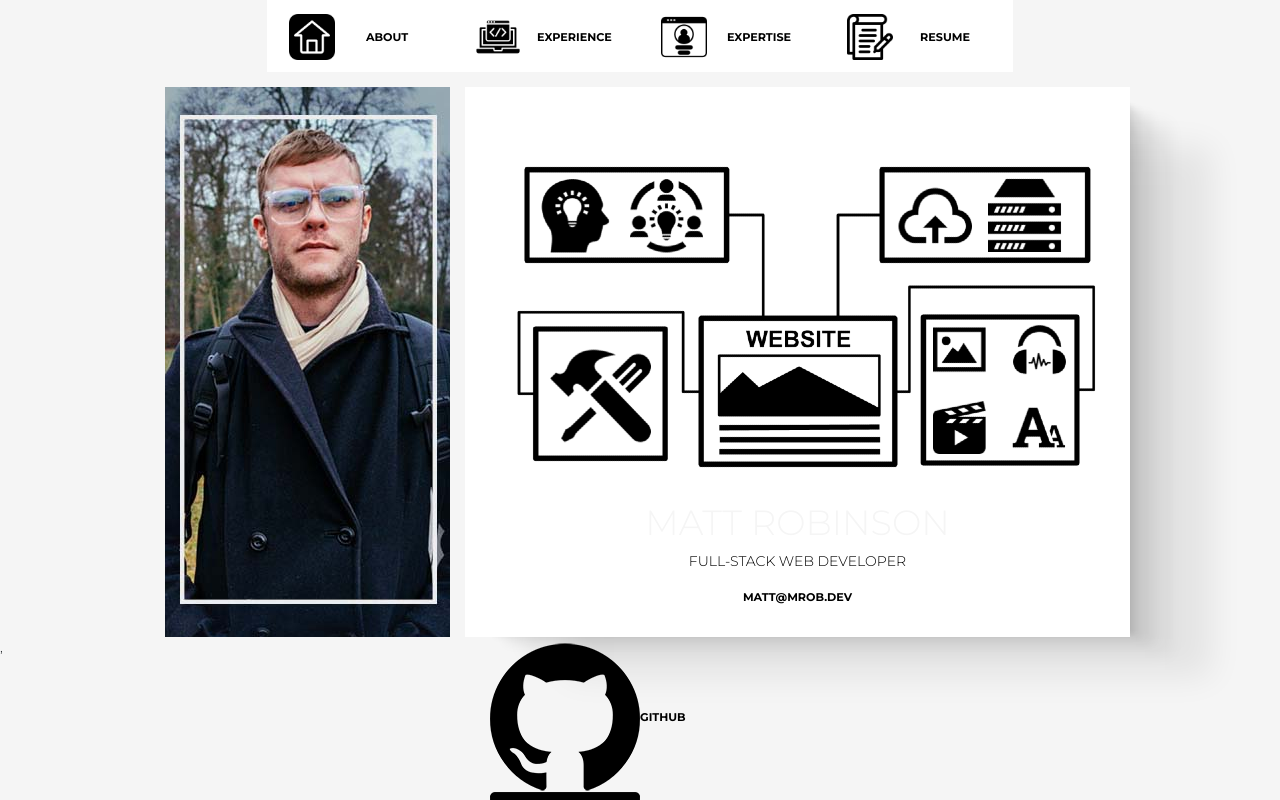
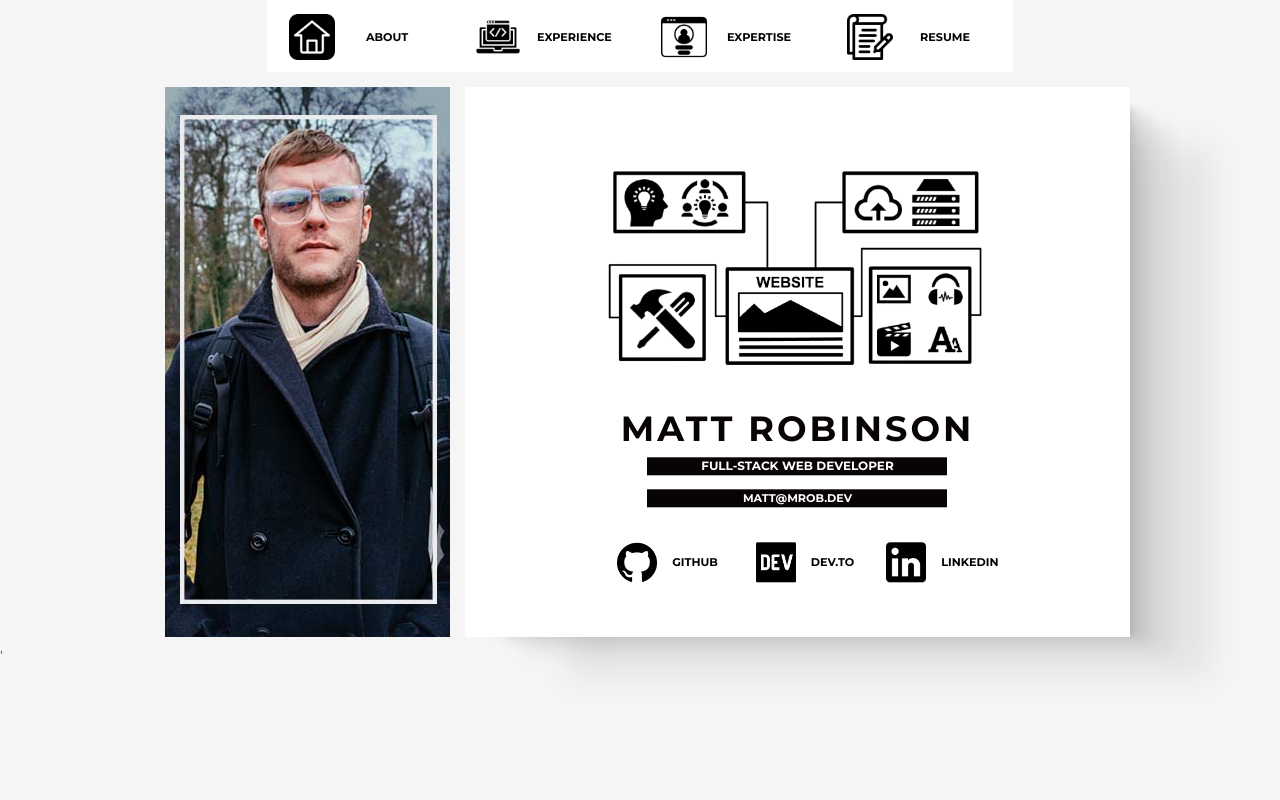
Before and after one commit to mrob-dev/mrob-dev-home, a React (Create React App) app: page / in a window 1280 px wide. Shown: the top 800 px of the page. Built offline with nearby package versions, Linux system fonts and the light colour scheme.

Commit message:
fix: reformat styles.css

```diff
--- a/src/styles.css
+++ b/src/styles.css
@@ -1,3 +1,5 @@
+@import url('https://fonts.googleapis.com/css2?family=Montserrat:wght@300;700&display=swap');
+
 /* Universal Styles */
 html, body {
   font-family: 'Montserrat';
@@ -5,6 +7,24 @@ html, body {
   background-color: whitesmoke;
   height: 100%;
 }
+
+p {
+  font-family: 'Montserrat';
+  color:black;
+  font-size: 1rem;
+  text-align: center;
+}
+
+a {
+  font-family: 'Montserrat';
+  text-align: center;
+  color: black;
+  font-weight: 600;
+  font-size: 0.8rem;
+  text-transform: uppercase;
+  text-decoration: none;
+}
+
 
 
 /* Main Divs */
@@ -92,25 +112,6 @@ html, body {
   color: black;
 }
 
-a {
-  font-family: 'Montserrat';
-  text-align: center;
-  color: black;
-  font-weight: 600;
-  font-size: 0.8rem;
-  text-transform: uppercase;
-  text-decoration: none;
-}
-
-
- /* Content Styles */
-p {
-  font-family: 'Montserrat';
-    color:black;
-    font-size: 1rem;
-    text-align: center;
-}
-
 /* Header */
 h1 {
   font-family: 'Montserrat';
@@ -147,6 +148,95 @@ h4 {
   font-weight: bold;
   color: black;
 }
+
+  /* General Styles */
+p {
+  font-family: 'Montserrat';
+  font-size: 12px;
+}
+
+.centered-main {
+  display: grid;
+  justify-content: center;
+  -ms-transform: translateY(5%);
+  transform: translateY(5%);
+}
+
+.width {
+  text-align: left;
+  max-width: 600px;
+}
+
+.expertise-list {
+  text-align: left;
+}
+
+#resume {
+  text-align: center;
+  text-decoration: none;
+}
+
+#tagcenter {
+  display: flex;
+  flex-direction: column;
+  justify-content: center;
+  text-align: center;
+  margin: auto;
+}
+
+
+/* Main Image Style */
+#mainimage {
+  justify-content: center;
+  height: 250px;
+  max-width: 600px;
+}
+
+/* Portfolio Links */
+.imgthumb {
+  height: 40px;
+  width: 40px;
+  margin: 0px 15px;
+}
+
+.imgrow {
+  display: flex;
+  justify-content: center;
+}
+
+/* Text Styles */
+#matthewrobinson {
+  font-family: 'Montserrat';
+  text-align: center;
+  font-size: 2.5rem;
+  color: #080305;
+  font-weight: bold;
+  letter-spacing: 3px;
+}
+
+#tag {
+  font-family: 'Montserrat';
+  text-align: center;
+  color: white;
+  background: #080305;
+  font-weight: bold;
+  width: 300px;
+}
+
+ /* Expertise Column Styles */
+.columns {
+  display: flex;
+  flex-direction: row;
+  flex-wrap: wrap;
+  width: 100%;
+}
+
+.column {
+  flex: 30%;
+  text-align: center;
+  margin: 0px 3px;
+}
+
 
 /* Responsiveness */
   @media only screen and (max-width: 1200px)
@@ -248,4 +338,11 @@ h4 {
     align-items: center;
     justify-content: center;
   }
+
+  #mainimage {
+    justify-content: center;
+    height: 250px;
+    width: 90%;
+    height: 90%;
   }
+}
```
Lines whose indentation alone changed are shown as unchanged.
